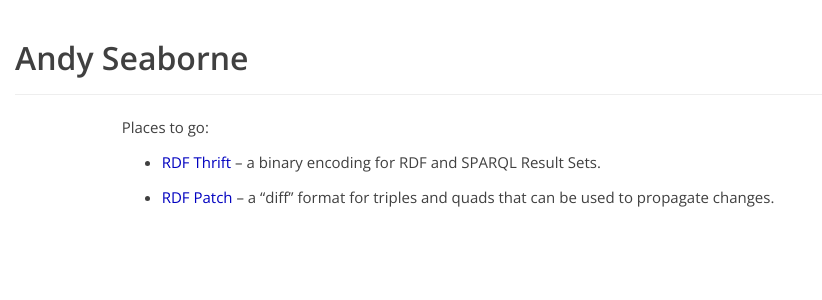
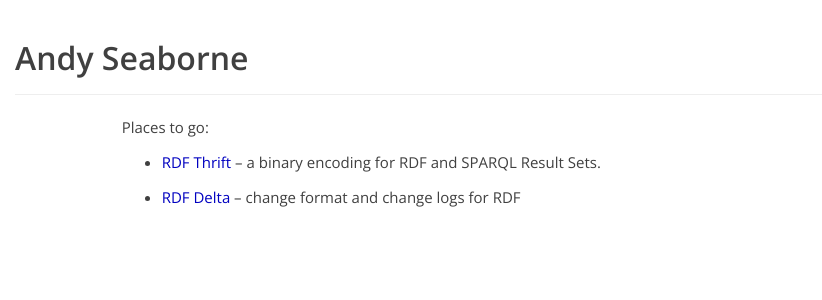
Before and after one commit to afs/afs.github.io, a Jekyll site: the page built from index.md, in a window 1280 px wide. Shown: the top 300 px of the page, without its empty margins (0-822 px from the left). Built offline with Jekyll 4.4.1, drawn with Linux system fonts in a browser that asks for light colours.

Commit message:
Link to RDF Delta

```diff
--- a/index.md
+++ b/index.md
@@ -5,6 +5,6 @@ title: Andy Seaborne
 
 Places to go:
 
-* [RDF Thrift](/rdf-thrift) -- a binary encoding for RDF and SPARQL Result Sets.
+* [RDF Thrift](/rdf-thrift/) -- a binary encoding for RDF and SPARQL Result Sets.
 
-* [RDF Patch](/rdf-patch) -- a "diff" format for triples and quads that can be used to propagate changes.
+* [RDF Delta](/rdf-delta/) -- change format and change logs for RDF
```
Also changed, not shown: rdf-thrift/rdf-binary-thrift.md (+1 -1 lines), 2 other files.
